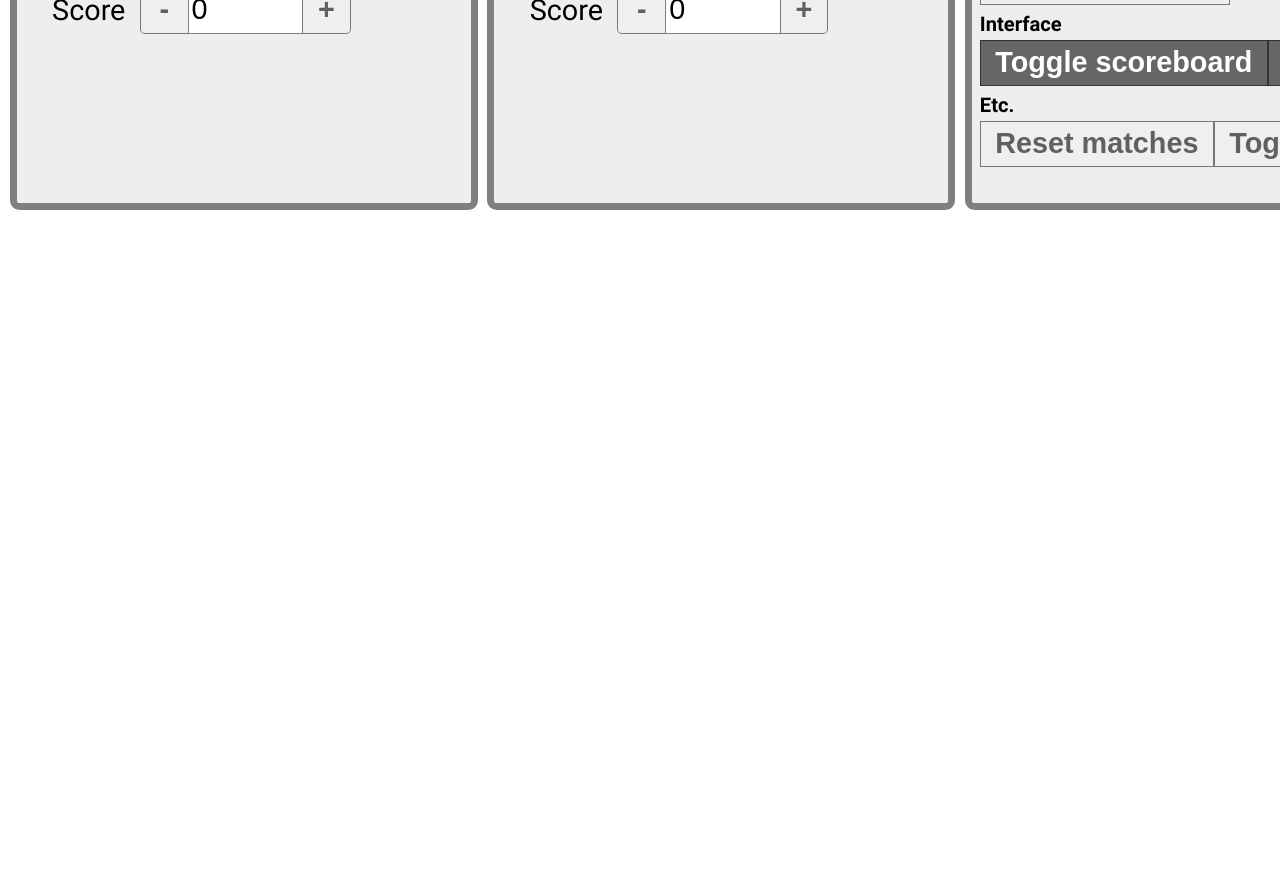
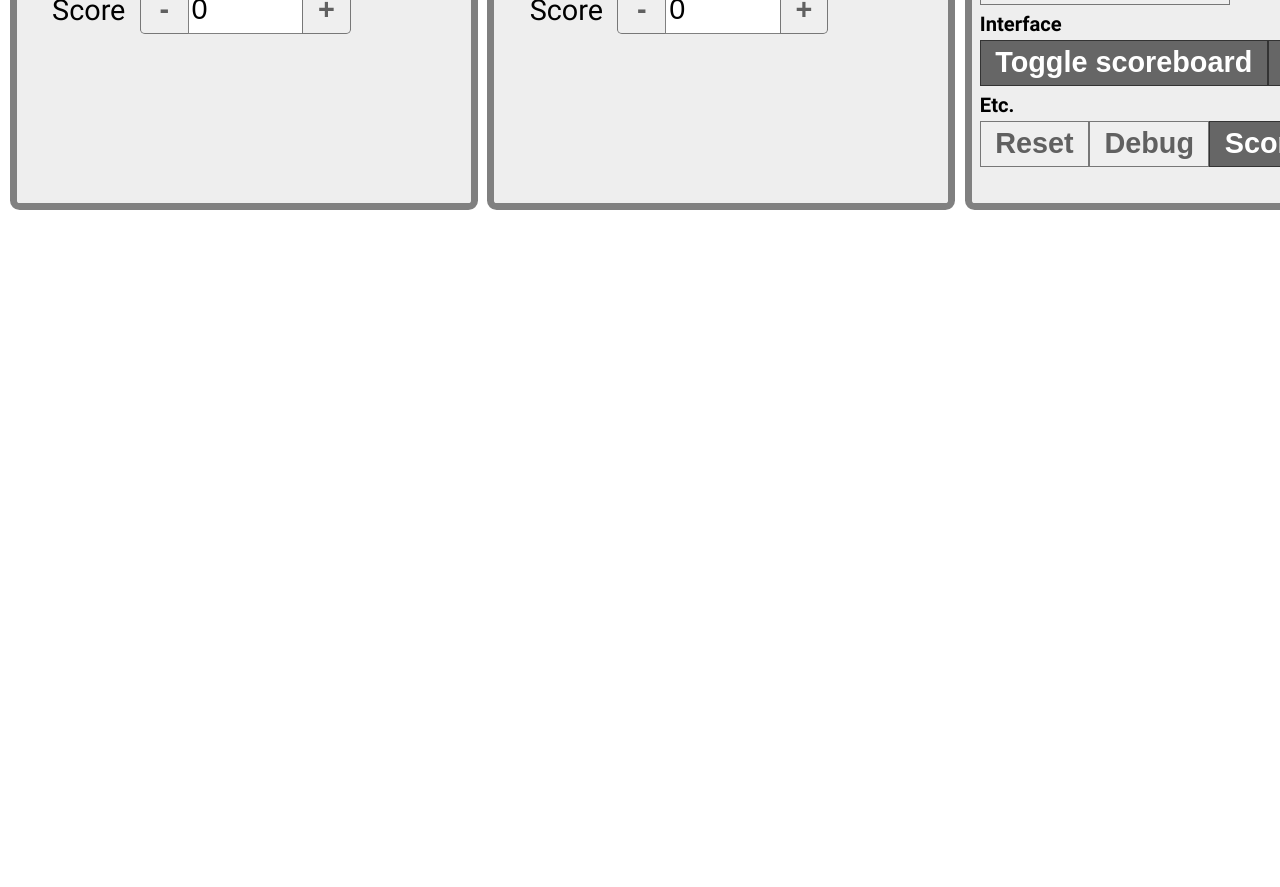
Before and after one commit to msikma/nslscore, a React (Vite) app: page / in a window 1280 px wide. Shown: the part 240-1127 px from the top of the page. Built offline with nearby package versions, Linux system fonts and the light colour scheme.

Commit message:
KOTT version with score bool

```diff
--- a/src/components/ControlPanel/index.jsx
+++ b/src/components/ControlPanel/index.jsx
@@ -61,6 +61,7 @@ function GeneralBox(data) {
     visibility,
     roundName,
     replayBlockerType,
+    useScore,
 
     callbackAddMap,
     callbackDebugging,
@@ -71,7 +72,8 @@ function GeneralBox(data) {
     callbackToggleReplayBlocker,
     callbackToggleScoreboard,
     callbackToggleScoreboardBackground,
-    callbackRoundName
+    callbackRoundName,
+    callbackUseScore
   } = data
   return (
     <div className={`FormBox`}>
@@ -117,8 +119,9 @@ function GeneralBox(data) {
       <div className="cols">
         <div className="LabelBox top">
           <label>Etc.</label>
-          <button onClick={callbackResetScores}>Reset matches</button>
-          <button onClick={callbackDebugging} className={isDebugging ? 'active' : ''}>Toggle debug</button>
+          <button onClick={callbackResetScores}>Reset</button>
+          <button onClick={callbackDebugging} className={isDebugging ? 'active' : ''}>Debug</button>
+          <button onClick={callbackUseScore} className={useScore ? 'active' : ''}>Score</button>
         </div>
       </div>
     </div>
@@ -132,6 +135,7 @@ function ControlPanel({appState, appInterface, className = ''}) {
     setMapName,
     setKnownMaps,
     setDebugging,
+    setUseScore,
     setVisibility,
     setPlayerName,
     setPlayerTeam,
@@ -177,6 +181,7 @@ function ControlPanel({appState, appInterface, className = ''}) {
           visibility={appState.visibility}
           isDebugging={appState.isDebugging}
           replayBlockerType={appState.replayBlockerType}
+          useScore={appState.useScore}
           callbackSetReplayBlockerType={setReplayBlockerType}
           callbackToggleReplayBlocker={callbackToggleReplayBlocker}
           callbackToggleScoreboard={callbackToggleScoreboard}
@@ -187,6 +192,7 @@ function ControlPanel({appState, appInterface, className = ''}) {
           callbackMapName={ev => setMapName(ev.target.value)}
           callbackResetScores={_ => setPlayerScoreZero()}
           callbackRoundName={ev => setRoundName(ev.target.value)}
+          callbackUseScore={_ => setUseScore(!appState.useScore)}
         />
       </div>
     </div>
--- a/src/state/app-state.js
+++ b/src/state/app-state.js
@@ -50,7 +50,7 @@ export function useScoreboardState(setInitialValues = true, setDebugValues = fal
       visibility: {
         scoreboard: true,
         scoreboardBackground: true,
-        replayBlocker: true
+        replayBlocker: false
       },
       useScore: true,
       replayBlockerType: null, // 'cpl10'
@@ -58,7 +58,7 @@ export function useScoreboardState(setInitialValues = true, setDebugValues = fal
       mapName: 'Tempest',
       knownMaps: ['Tempest', 'Vermeer', 'Invader', 'Retro', 'Apocalypse', 'Neo Dark Origin'],
       tournamentName: 'CPL 10',
-      roundName: 'Week 1',
+      roundName: 'King of the Tiers',
       __setInitialValues: true
     })
   }
@@ -186,6 +186,13 @@ export function useScoreboardState(setInitialValues = true, setDebugValues = fal
     })
   }
 
+  const setUseScore = value => {
+    setAppState({
+      ...appState,
+      useScore: value
+    })
+  }
+
   const setVisibility = item => value => {
     setAppState({
       ...appState,
@@ -214,6 +221,7 @@ export function useScoreboardState(setInitialValues = true, setDebugValues = fal
       setMapName,
       setKnownMaps,
       setDebugging,
+      setUseScore,
       setVisibility,
       setReplayBlockerType,
       setPlayerName,
```
